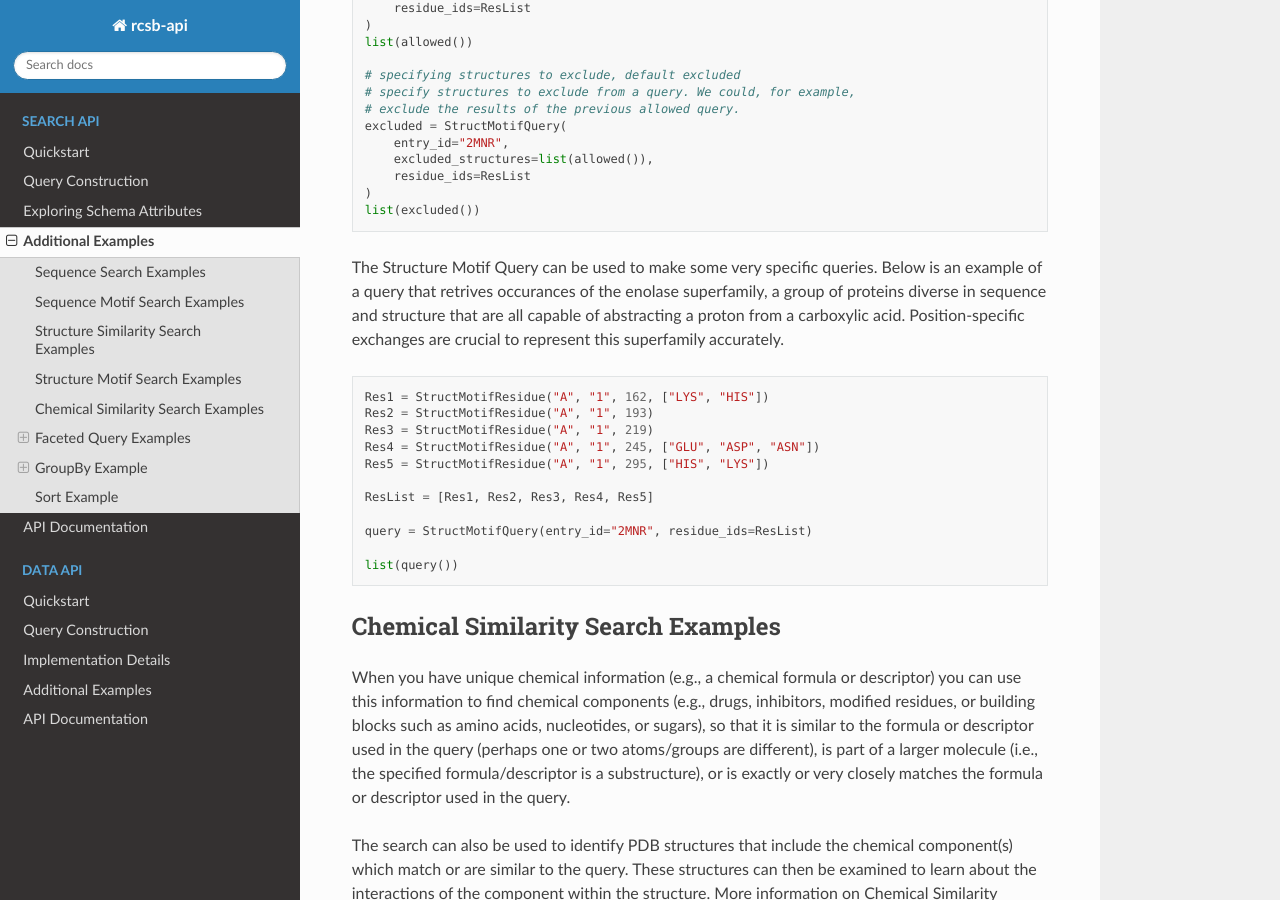
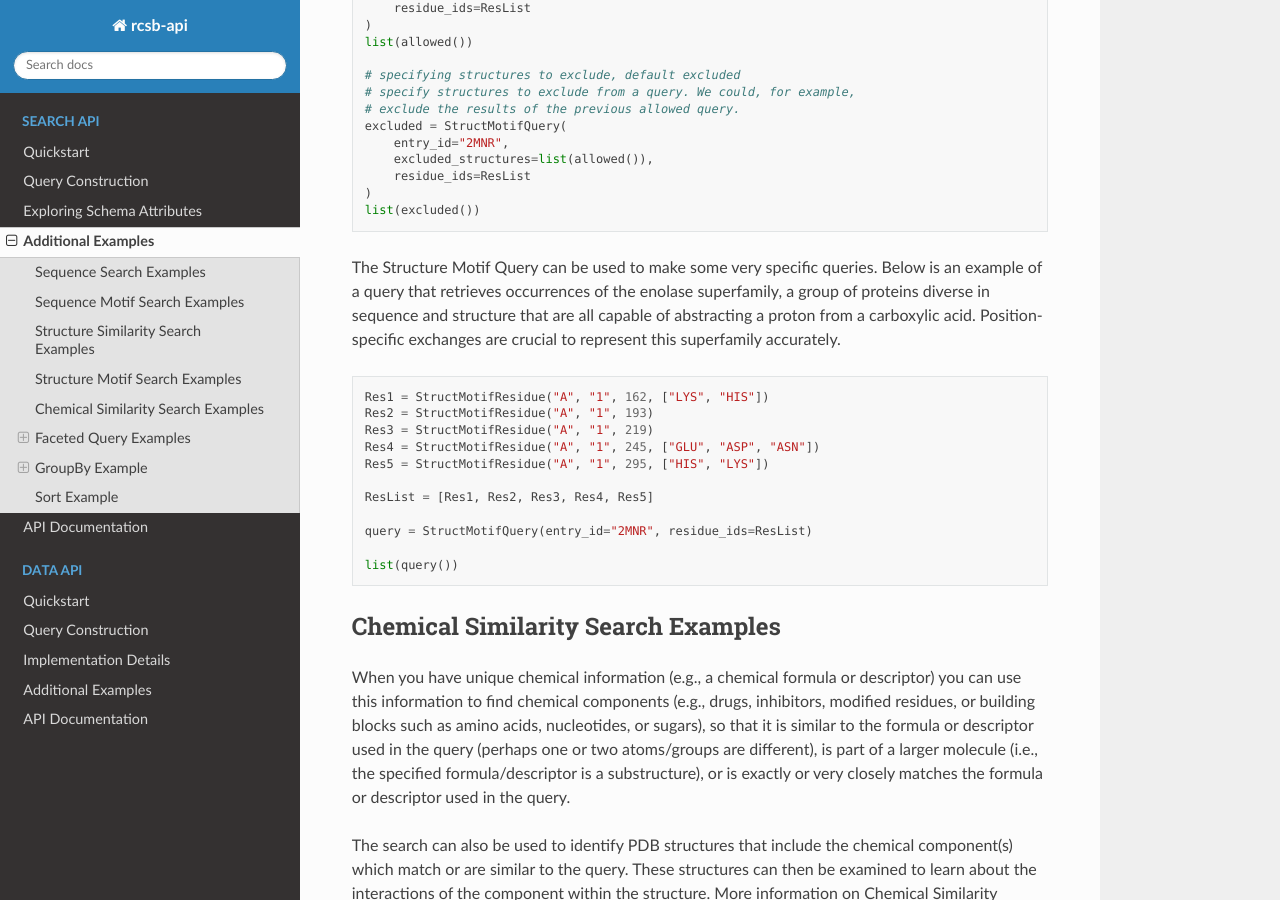
Before and after one commit to rcsb/py-rcsb-api, a Sphinx documentation site: the page built from docs/search_api/additional_examples.md, in a window 1280 px wide and 900 px high, scrolled down 6744 px. Built offline with Sphinx 7.4.7 and the Read the Docs theme 3.1.0, drawn with Linux system fonts in a browser that asks for light colours.

Commit message:
correct typos in additional_examples.md

````diff
--- a/docs/search_api/additional_examples.md
+++ b/docs/search_api/additional_examples.md
@@ -311,7 +311,7 @@ excluded = StructMotifQuery(
 )
 list(excluded())
 ```
-The Structure Motif Query can be used to make some very specific queries. Below is an example of a query that retrives occurances of the enolase superfamily, a group of proteins diverse in sequence and structure that are all capable of abstracting a proton from a carboxylic acid. Position-specific exchanges are crucial to represent this superfamily accurately.
+The Structure Motif Query can be used to make some very specific queries. Below is an example of a query that retrieves occurrences of the enolase superfamily, a group of proteins diverse in sequence and structure that are all capable of abstracting a proton from a carboxylic acid. Position-specific exchanges are crucial to represent this superfamily accurately.
 ```python
 Res1 = StructMotifResidue("A", "1", 162, ["LYS", "HIS"])
 Res2 = StructMotifResidue("A", "1", 193)
````
